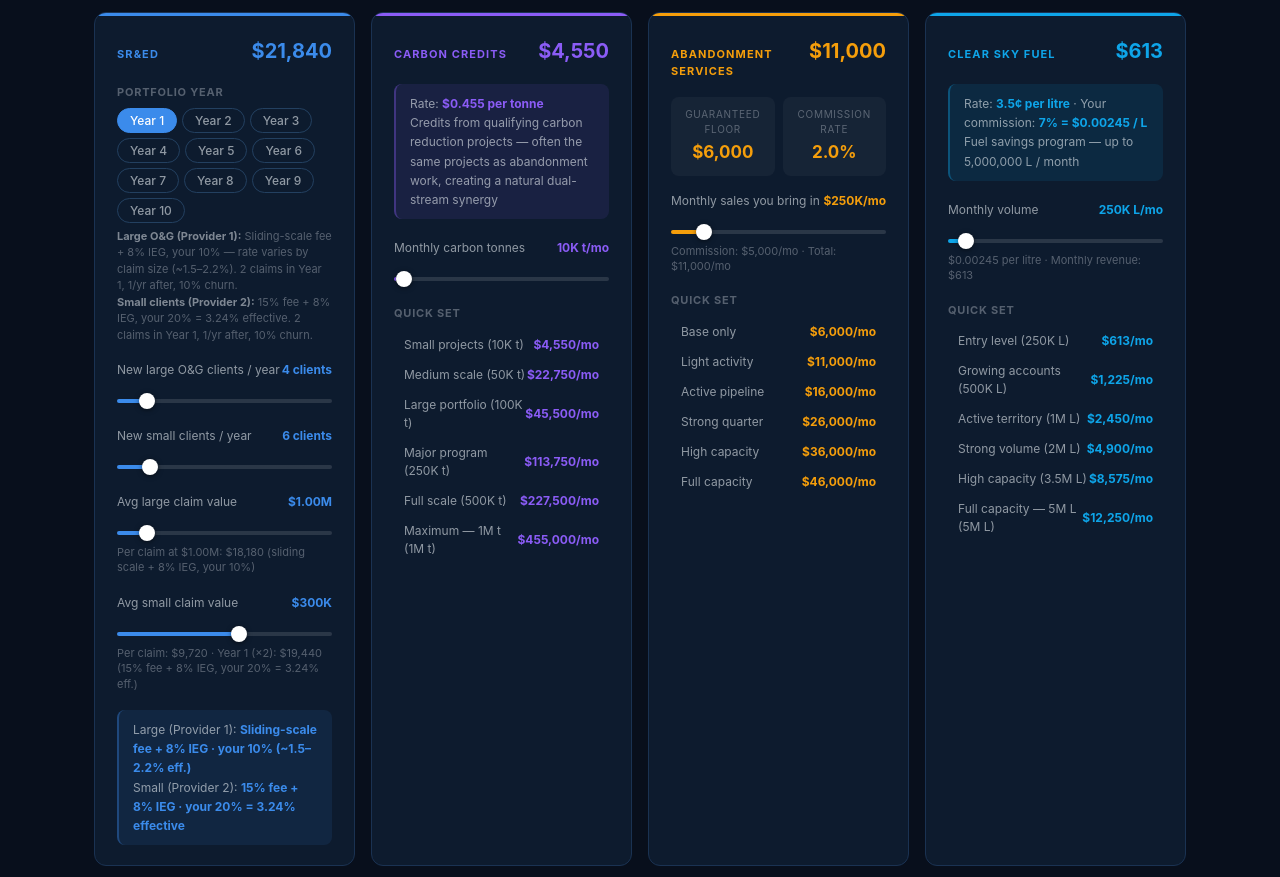
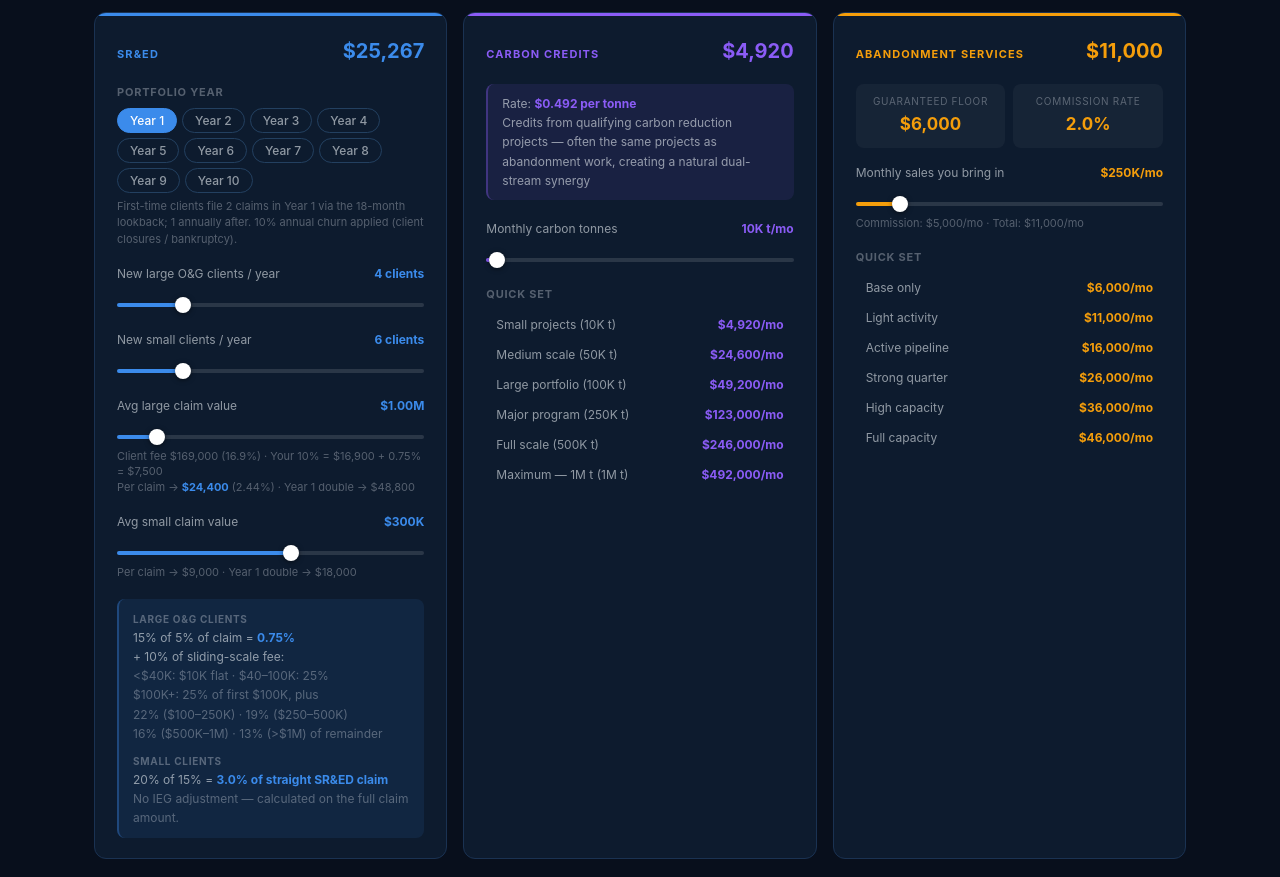
Before and after one commit to ChrisIHS/revenue-modeler, a plain HTML site: page index.html in a window 1280 px wide. Shown: the part 345-1222 px from the top of the page. Drawn offline with nearby package versions, Linux system fonts and the light colour scheme.

Commit message:
Update Revenue Modeler: large O&G sliding-scale fee, straight SR&ED amount (no IEG)
Co-Authored-By: Claude Sonnet 5.5 <noreply@anthropic.com>

```diff
--- a/index.html
+++ b/index.html
@@ -22,9 +22,6 @@
   --amber:    #F59E0B;
   --amb-dk:   #B45309;
   --amb-dim:  rgba(245,158,11,.1);
-  --sky:      #0EA5E9;
-  --sky-dk:   #0369A1;
-  --sky-dim:  rgba(14,165,233,.1);
   --green:    #22C55E;
   --gold:     #C9A84C;
   --danger:   #EF4444;
@@ -62,9 +59,9 @@ body{font-family:-apple-system,BlinkMacSystemFont,'Segoe UI',system-ui,sans-seri
 .stream-mini-val{font-size:15px;font-weight:700}
 
 /* ── cards grid ── */
-.cards-grid{display:grid;grid-template-columns:repeat(2,1fr);gap:16px;margin-bottom:18px}
-@media(max-width:600px){.cards-grid{grid-template-columns:1fr}}
-@media(min-width:1000px){.cards-grid{grid-template-columns:repeat(4,1fr)}}
+.cards-grid{display:grid;grid-template-columns:repeat(3,1fr);gap:16px;margin-bottom:18px}
+@media(max-width:860px){.cards-grid{grid-template-columns:1fr}}
+@media(min-width:560px) and (max-width:860px){.cards-grid{grid-template-columns:repeat(2,1fr)}}
 
 .stream-card{background:var(--card);border:1px solid var(--border);border-radius:var(--r);overflow:hidden}
 .card-bar{height:3px}
@@ -132,7 +129,6 @@ input[type=range]::-moz-range-track{height:4px;border-radius:2px}
       <span class="badge"><span class="badge-dot" style="background:#3B8BEB"></span>SR&amp;ED</span>
       <span class="badge"><span class="badge-dot" style="background:#8B5CF6"></span>Carbon Credits</span>
       <span class="badge"><span class="badge-dot" style="background:#F59E0B"></span>Abandonment Services</span>
-      <span class="badge"><span class="badge-dot" style="background:#0EA5E9"></span>Clear Sky Fuel</span>
     </div>
   </div>
   <div class="hdr-annual">
@@ -151,7 +147,7 @@ input[type=range]::-moz-range-track{height:4px;border-radius:2px}
   <div class="prog-wrap">
     <div class="prog-row"><span>Toward $30,000 / month</span><span id="pct-d">—</span></div>
     <div class="prog-track"><div id="pbar" class="prog-fill" style="width:0%;background:var(--blue)"></div></div>
-    <div class="stream-row" style="grid-template-columns:repeat(4,1fr)">
+    <div class="stream-row">
       <div>
         <p class="stream-mini-lbl">SR&amp;ED</p>
         <p id="sred-m" class="stream-mini-val" style="color:var(--blue)">—</p>
@@ -163,10 +159,6 @@ input[type=range]::-moz-range-track{height:4px;border-radius:2px}
       <div>
         <p class="stream-mini-lbl">Abandonment</p>
         <p id="abn-m" class="stream-mini-val" style="color:var(--amber)">—</p>
-      </div>
-      <div>
-        <p class="stream-mini-lbl">Clear Sky</p>
-        <p id="sky-m" class="stream-mini-val" style="color:var(--sky)">—</p>
       </div>
     </div>
   </div>
@@ -186,16 +178,16 @@ input[type=range]::-moz-range-track{height:4px;border-radius:2px}
 
       <p style="font-size:11px;font-weight:700;text-transform:uppercase;letter-spacing:.07em;color:var(--t3);margin-bottom:7px">Portfolio year</p>
       <div class="year-pills" id="ypills"></div>
-      <p style="font-size:11px;color:var(--t3);line-height:1.5;margin:5px 0 18px"><strong style="color:rgba(240,244,248,.5)">Large O&amp;G (Provider 1):</strong> Sliding-scale fee + 8% IEG, your 10% — rate varies by claim size (~1.5–2.2%). 2 claims in Year 1, 1/yr after, 10% churn.<br><strong style="color:rgba(240,244,248,.5)">Small clients (Provider 2):</strong> 15% fee + 8% IEG, your 20% = 3.24% effective. 2 claims in Year 1, 1/yr after, 10% churn.</p>
+      <p style="font-size:11px;color:var(--t3);line-height:1.5;margin:5px 0 18px">First-time clients file 2 claims in Year 1 via the 18-month lookback; 1 annually after. 10% annual churn applied (client closures / bankruptcy).</p>
 
       <div class="srow">
         <div class="slbl"><span class="slbl-txt">New large O&amp;G clients / year</span><span id="nlarge-v" class="slbl-val" style="color:var(--blue)">4</span></div>
-        <input type="range" min="0" max="36" step="1" value="4" id="nlarge" data-color="#3B8BEB">
+        <input type="range" min="0" max="20" step="1" value="4" id="nlarge" data-color="#3B8BEB">
       </div>
 
       <div class="srow">
         <div class="slbl"><span class="slbl-txt">New small clients / year</span><span id="nsmall-v" class="slbl-val" style="color:var(--blue)">6</span></div>
-        <input type="range" min="0" max="48" step="1" value="6" id="nsmall" data-color="#3B8BEB">
+        <input type="range" min="0" max="30" step="1" value="6" id="nsmall" data-color="#3B8BEB">
       </div>
 
       <div class="srow">
@@ -211,8 +203,17 @@ input[type=range]::-moz-range-track{height:4px;border-radius:2px}
       </div>
 
       <div class="ibox" style="background:var(--blue-dim);border-color:rgba(59,139,235,.35)">
-        Large (Provider 1): <strong style="color:var(--blue)">Sliding-scale fee + 8% IEG · your 10% (~1.5–2.2% eff.)</strong><br>
-        Small (Provider 2): <strong style="color:var(--blue)">15% fee + 8% IEG · your 20% = 3.24% effective</strong>
+        <span style="color:var(--t3);text-transform:uppercase;letter-spacing:.07em;font-size:10px;font-weight:700">Large O&amp;G clients</span><br>
+        15% of 5% of claim = <strong style="color:var(--blue)">0.75%</strong><br>
+        + 10% of sliding-scale fee:<br>
+        <span style="color:var(--t3)">&lt;$40K: $10K flat · $40–100K: 25%<br>
+        $100K+: 25% of first $100K, plus<br>
+        22% ($100–250K) · 19% ($250–500K)<br>
+        16% ($500K–1M) · 13% (&gt;$1M) of remainder</span>
+        <div style="height:8px"></div>
+        <span style="color:var(--t3);text-transform:uppercase;letter-spacing:.07em;font-size:10px;font-weight:700">Small clients</span><br>
+        20% of 15% = <strong style="color:var(--blue)">3.0% of straight SR&amp;ED claim</strong><br>
+        <span style="color:var(--t3)">No IEG adjustment — calculated on the full claim amount.</span>
       </div>
     </div>
   </div>
@@ -227,7 +228,7 @@ input[type=range]::-moz-range-track{height:4px;border-radius:2px}
       </div>
 
       <div class="ibox" style="background:var(--pur-dim);border-color:rgba(139,92,246,.35);margin-bottom:20px">
-        Rate: <strong style="color:var(--purple)">$0.455 per tonne</strong><br>
+        Rate: <strong style="color:var(--purple)">$0.492 per tonne</strong><br>
         Credits from qualifying carbon reduction projects — often the same projects as abandonment work, creating a natural dual-stream synergy
       </div>
 
@@ -272,88 +273,62 @@ input[type=range]::-moz-range-track{height:4px;border-radius:2px}
     </div>
   </div>
 
-  <!-- Clear Sky Fuel -->
-  <div class="stream-card">
-    <div class="card-bar" style="background:var(--sky)"></div>
-    <div class="card-body">
-      <div class="card-hdr">
-        <span class="card-name" style="color:var(--sky)">Clear Sky Fuel</span>
-        <span id="sky-t" class="card-tot" style="color:var(--sky)">—</span>
-      </div>
-
-      <div class="ibox" style="background:var(--sky-dim);border-color:rgba(14,165,233,.35);margin-bottom:20px">
-        Rate: <strong style="color:var(--sky)">3.5¢ per litre</strong>&nbsp;·&nbsp;Your commission: <strong style="color:var(--sky)">7% = $0.00245 / L</strong><br>
-        Fuel savings program — up to 5,000,000 L / month
-      </div>
-
-      <div class="srow">
-        <div class="slbl"><span class="slbl-txt">Monthly volume</span><span id="ltr-v" class="slbl-val" style="color:var(--sky)">250K L</span></div>
-        <input type="range" min="0" max="5000000" step="50000" value="250000" id="ltrs" data-color="#0EA5E9">
-        <p id="ltr-note" class="snote"></p>
-      </div>
-
-      <p class="preset-ttl" style="margin-top:4px">Quick set</p>
-      <div id="sky-presets"></div>
-    </div>
-  </div>
-
 </div>
 
 <!-- ── 5-YEAR CHART ────────────────────────────────────────── -->
 <div class="chart-card">
   <p class="chart-ttl">10-year monthly revenue projection</p>
-  <p class="chart-sub">Both tiers: 2 claims in Year 1, 1/yr after, 10% churn. Large (Provider 1): sliding-scale fee + 8% IEG, your 10%. Small (Provider 2): 15% fee + 8% IEG, your 20%.</p>
+  <p class="chart-sub">SR&amp;ED compounds as your client portfolio grows — 10% annual churn applied. Carbon and abandonment reflect current slider values.</p>
   <div class="legend">
     <span class="leg-item"><span class="leg-dot" style="background:#3B8BEB"></span>SR&amp;ED</span>
     <span class="leg-item"><span class="leg-dot" style="background:#8B5CF6"></span>Carbon credits</span>
     <span class="leg-item"><span class="leg-dot" style="background:#F59E0B"></span>Abandonment</span>
-    <span class="leg-item"><span class="leg-dot" style="background:#0EA5E9"></span>Clear Sky</span>
     <span class="leg-item">
       <svg width="20" height="12" style="flex-shrink:0" aria-hidden="true"><line x1="0" y1="6" x2="20" y2="6" stroke="#22C55E" stroke-width="2" stroke-dasharray="4,3"/></svg>
       $30K target
     </span>
   </div>
   <div style="position:relative;width:100%;height:320px">
-    <canvas id="projChart" role="img" aria-label="Stacked bar chart showing 10-year monthly revenue projection across SR&ED, carbon credits, abandonment, and Clear Sky streams with a $30K target reference line">Monthly revenue projection for years 1 through 10.</canvas>
+    <canvas id="projChart" role="img" aria-label="Stacked bar chart showing 5-year monthly revenue projection across SR&ED, carbon credits, and abandonment streams with a $30K target reference line">Monthly revenue projection for years 1 through 5.</canvas>
   </div>
 </div>
 
 <!-- ── FOOTER ─────────────────────────────────────────────── -->
 <footer class="footer">
-  <p>Impact Hydrogen Solutions &nbsp;·&nbsp; SR&amp;ED · Abandonment Services · Carbon Credits · Clear Sky Fuel</p>
-  <p>SR&amp;ED: both tiers file 2 claims in Year 1 (18-month lookback), 1/yr after, 10% annual churn. Large clients (Provider 1): sliding-scale fee structure ($25K base + band rate on amount over $100K) plus 8% IEG at same rate, Chris earns 10% of total fee. Small clients (Provider 2): 15% fee on refund + 8% IEG, Chris earns 20% of fee (3.24% effective). IEG held at 8% — intentionally conservative.</p>
-  <p>Carbon credits: $0.455/tonne (up to 1M t/mo). &nbsp;Abandonment: $6,000 base + 2% of monthly sales (up to $2M/mo). &nbsp;Clear Sky: 7% of 3.5¢/L = $0.00245/L (up to 5M L/mo). &nbsp;10-year projection.</p>
+  <p>Impact Hydrogen Solutions &nbsp;·&nbsp; SR&amp;ED · Abandonment Services · Carbon Credits</p>
+  <p>SR&amp;ED (calculated on the straight claim amount, no IEG): large clients earn 15% of 5% of the claim (0.75%) plus 10% of the sliding-scale fee (25% of the first $100K of the refund, plus 22% / 19% / 16% / 13% of the remainder by tier; $10,000 flat under $40K); small clients earn 20% of 15% (3.0% effective rate). First-time filers submit two years of claims in Year 1 via the 18-month lookback. 10% annual client churn applied from Year 2 onward.</p>
+  <p>Carbon credits: $0.492 per tonne (up to 1,000,000 t/mo). &nbsp;Abandonment: $6,000 base retainer + 2% of monthly sales (up to $2,000,000/mo). &nbsp;10-year projection.</p>
 </footer>
 
 </div>
 
 <script src="https://cdnjs.cloudflare.com/ajax/libs/Chart.js/4.4.1/chart.umd.js"></script>
 <script>
-const IEG_RATE = 0.08;  // Alberta IEG at 8% — conservative, intentionally underestimates
-
-// Provider 1 (large O&G, >$500K): Sliding-scale fee + IEG fee, Chris earns 10%
-// Band rate is applied to (refund − $100K) above a $25K base, and also to IEG amount
-function largePerClaim(r) {
-  const ieg = r * IEG_RATE;
-  let fee, rate;
-  if      (r < 40000)    { fee = 10000;                      rate = 0.25; }
-  else if (r <= 100000)  { rate = 0.25; fee = rate * r;                   }
-  else if (r <= 250000)  { rate = 0.22; fee = 25000 + rate * (r-100000); }
-  else if (r <= 500000)  { rate = 0.19; fee = 25000 + rate * (r-100000); }
-  else if (r <= 1000000) { rate = 0.16; fee = 25000 + rate * (r-100000); }
-  else                   { rate = 0.13; fee = 25000 + rate * (r-100000); }
-  return (fee + ieg * rate) * 0.10;  // Chris: 10% of (refund fee + IEG fee)
+// Large O&G: my take = 15% of 5% of the claim (0.75%) + 10% of the client sliding-scale fee.
+// Sliding scale (applied to the refund amount / claim value):
+//   < $40K          -> flat $10,000
+//   $40K - $100K    -> 25% of refund
+//   $100K - $250K   -> 25% of first $100K + 22% of remainder
+//   $250K - $500K   -> 25% of first $100K + 19% of remainder
+//   $500K - $1M     -> 25% of first $100K + 16% of remainder
+//   > $1M           -> 25% of first $100K + 13% of remainder
+const LARGE_BASE_RATE = 0.15 * 0.05;
+const LARGE_SLIDE_SHARE = 0.10;
+function slidingFee(r){
+  if(r < 40000)    return 10000;
+  if(r <= 100000)  return r * 0.25;
+  const rest = r - 100000;
+  const rate = r < 250000 ? 0.22 : r < 500000 ? 0.19 : r <= 1000000 ? 0.16 : 0.13;
+  return 25000 + rest * rate;
 }
-
-// Provider 2 (small, <$500K): 15% fee on (refund + 8% IEG), Chris earns 20% = 3.24% effective
-function smallPerClaim(r) {
-  return r * 0.15 * (1 + IEG_RATE) * 0.20;
+function largeCommission(claim){
+  return claim * LARGE_BASE_RATE + slidingFee(claim) * LARGE_SLIDE_SHARE;
 }
-const CARBON_RT   = 0.455;
-const BASE_ABN    = 6000;
-const COMM_ABN    = 0.02;
-const CLEAR_SKY_RT = 0.035 * 0.07;  // 3.5¢/L × 7% = $0.00245/L
-const TARGET      = 30000;
+const SMALL_RATE = 0.15  * 0.20;
+const CARBON_RT  = 0.492;
+const BASE_ABN   = 6000;
+const COMM_ABN   = 0.02;
+const TARGET     = 30000;
 
 let selYear = 1;
 let chart;
@@ -373,10 +348,6 @@ function fmtT(n){
   if(n >= 1000000) return (n/1000000).toFixed(2).replace(/\.?0+$/,'') + 'M t';
   return n >= 1000 ? (n/1000).toFixed(0) + 'K t' : n + ' t';
 }
-function fmtL(n){
-  if(n >= 1000000) return (n/1000000).toFixed(1).replace(/\.0$/,'') + 'M L';
-  return n >= 1000 ? (n/1000).toFixed(0) + 'K L' : n + ' L';
-}
 
 function fillSlider(s){
   const color = s.dataset.color || '#fff';
@@ -384,15 +355,13 @@ function fillSlider(s){
   s.style.background = `linear-gradient(to right,${color} ${pct}%,rgba(255,255,255,.12) ${pct}%)`;
 }
 
-// SR&ED — both tiers: 2 claims in Year 1, 1/yr after, 10% annual churn.
-// Large O&G: Provider 1 sliding-scale fee + 8% IEG, Chris 10% of fee.
-// Small:     Provider 2 — 15% fee + 8% IEG, Chris 20% of fee = 3.24% effective.
-// churnSum = Σ(k=1..yr-1) 0.9^k = 9 × (1 − 0.9^(yr−1))
+// SR&ED with 10% annual churn.
+// New cohort files 2 claims in Year 1, then 1/yr on survivors.
+// Cohort added in Yr k contributes 0.9^(y-k) × 1 claim in year y (for y>k) and 2 claims when y=k.
+// Annual multiplier = 2 + Σ(k=1..y-1) 0.9^k = 2 + 9×(1 - 0.9^(y-1))
 function calcSRED(nl, ns, al, as_, yr){
-  const churnSum = 9 * (1 - Math.pow(0.9, yr - 1));
-  const large    = nl * largePerClaim(al) * (2 + churnSum);
-  const small    = ns * smallPerClaim(as_) * (2 + churnSum);
-  return (large + small) / 12;
+  const multiplier = 2 + 9 * (1 - Math.pow(0.9, yr - 1));
+  return ((nl * multiplier * largeCommission(al)) + (ns * multiplier * as_ * SMALL_RATE)) / 12;
 }
 
 function update(){
@@ -402,27 +371,23 @@ function update(){
   const as_ = +el('avgs').value;
   const tn  = +el('tons').value;
   const sl  = +el('sales').value;
-  const lt  = +el('ltrs').value;
 
-  ['nlarge','nsmall','avgl','avgs','tons','sales','ltrs'].forEach(id => fillSlider(el(id)));
+  ['nlarge','nsmall','avgl','avgs','tons','sales'].forEach(id => fillSlider(el(id)));
 
   const sred   = calcSRED(nl, ns, al, as_, selYear);
   const carbon = tn * CARBON_RT;
   const abn    = BASE_ABN + sl * COMM_ABN;
-  const sky    = lt * CLEAR_SKY_RT;
-  const total  = sred + carbon + abn + sky;
+  const total  = sred + carbon + abn;
 
   el('nlarge-v').textContent = nl + ' clients';
   el('nsmall-v').textContent = ns + ' clients';
   el('avgl-v').textContent   = fmtShort(al);
   el('avgs-v').textContent   = fmtShort(as_);
-  el('avgl-note').textContent = 'Per claim at ' + fmtShort(al) + ': ' + fmtFull(largePerClaim(al)) + ' (sliding scale + 8% IEG, your 10%)';
-  el('avgs-note').textContent = 'Per claim: ' + fmtFull(smallPerClaim(as_)) + '  ·  Year 1 (×2): ' + fmtFull(smallPerClaim(as_) * 2) + '  (15% fee + 8% IEG, your 20% = 3.24% eff.)';
+  el('avgl-note').innerHTML = 'Client fee ' + fmtFull(slidingFee(al)) + ' (' + (slidingFee(al)/al*100).toFixed(1) + '%)  ·  Your 10% = ' + fmtFull(slidingFee(al)*LARGE_SLIDE_SHARE) + ' + 0.75% = ' + fmtFull(al*LARGE_BASE_RATE) + '<br>Per claim → <strong style="color:var(--blue)">' + fmtFull(largeCommission(al)) + '</strong> (' + (largeCommission(al)/al*100).toFixed(2) + '%)  ·  Year 1 double → ' + fmtFull(largeCommission(al)*2);
+  el('avgs-note').textContent = 'Per claim → ' + fmtFull(as_ * SMALL_RATE) + '   ·   Year 1 double → ' + fmtFull(as_ * SMALL_RATE * 2);
   el('ton-v').textContent    = fmtT(tn) + '/mo';
   el('sale-v').textContent   = sl === 0 ? 'None' : fmtShort(sl) + '/mo';
   el('sale-note').textContent = 'Commission: ' + fmtFull(sl * COMM_ABN) + '/mo   ·   Total: ' + fmtFull(abn) + '/mo';
-  el('ltr-v').textContent    = fmtL(lt) + '/mo';
-  el('ltr-note').textContent = '$0.00245 per litre   ·   Monthly revenue: ' + fmtFull(sky);
 
   el('sred-t').textContent   = fmtFull(sred);
   el('sred-m').textContent   = fmtFull(sred);
@@ -430,8 +395,6 @@ function update(){
   el('carbon-m').textContent = fmtFull(carbon);
   el('abn-t').textContent    = fmtFull(abn);
   el('abn-m').textContent    = fmtFull(abn);
-  el('sky-t').textContent    = fmtFull(sky);
-  el('sky-m').textContent    = fmtFull(sky);
   el('ann-d').textContent    = fmtFull(total * 12);
   el('total-d').textContent  = fmtFull(total);
 
@@ -456,17 +419,15 @@ function update(){
   el('status-msg').textContent = msg;
   el('status-msg').style.color = mc;
 
-  updateChart(nl, ns, al, as_, tn, sl, lt);
+  updateChart(nl, ns, al, as_, tn, sl);
 }
 
-function updateChart(nl, ns, al, as_, tn, sl, lt){
+function updateChart(nl, ns, al, as_, tn, sl){
   const carbonMo = Math.round(tn * CARBON_RT);
   const abnMo    = Math.round(BASE_ABN + sl * COMM_ABN);
-  const skyMo    = Math.round(lt * CLEAR_SKY_RT);
   chart.data.datasets[0].data = [1,2,3,4,5,6,7,8,9,10].map(y => Math.round(calcSRED(nl, ns, al, as_, y)));
   chart.data.datasets[1].data = [1,2,3,4,5,6,7,8,9,10].map(() => carbonMo);
   chart.data.datasets[2].data = [1,2,3,4,5,6,7,8,9,10].map(() => abnMo);
-  chart.data.datasets[3].data = [1,2,3,4,5,6,7,8,9,10].map(() => skyMo);
   chart.update('none');
 }
 
@@ -518,24 +479,8 @@ for(let y = 1; y <= 10; y++){
   el('sale-presets').appendChild(d);
 });
 
-/* ── Clear Sky presets ── */
-[
-  {l:250000,  lab:'Entry level'},
-  {l:500000,  lab:'Growing accounts'},
-  {l:1000000, lab:'Active territory'},
-  {l:2000000, lab:'Strong volume'},
-  {l:3500000, lab:'High capacity'},
-  {l:5000000, lab:'Full capacity — 5M L'}
-].forEach(({l, lab}) => {
-  const d = document.createElement('div');
-  d.className = 'preset-row';
-  d.innerHTML = `<span class="preset-lbl">${lab} (${fmtL(l)})</span><span class="preset-val" style="color:var(--sky)">${fmtFull(l * CLEAR_SKY_RT)}/mo</span>`;
-  d.onclick = () => { el('ltrs').value = l; update(); };
-  el('sky-presets').appendChild(d);
-});
-
 /* ── Bind sliders ── */
-['nlarge','nsmall','avgl','avgs','tons','sales','ltrs'].forEach(id => {
+['nlarge','nsmall','avgl','avgs','tons','sales'].forEach(id => {
   el(id).addEventListener('input', update);
 });
 
@@ -549,7 +494,6 @@ chart = new Chart(ctx, {
       { label:'SR&ED',          data:[0,0,0,0,0,0,0,0,0,0], backgroundColor:'#3B8BEB', stack:'s' },
       { label:'Carbon credits', data:[0,0,0,0,0,0,0,0,0,0], backgroundColor:'#8B5CF6', stack:'s' },
       { label:'Abandonment',    data:[0,0,0,0,0,0,0,0,0,0], backgroundColor:'#F59E0B', stack:'s' },
-      { label:'Clear Sky',      data:[0,0,0,0,0,0,0,0,0,0], backgroundColor:'#0EA5E9', stack:'s' },
       { type:'line', label:'$30K target',
         data:[TARGET,TARGET,TARGET,TARGET,TARGET,TARGET,TARGET,TARGET,TARGET,TARGET],
         borderColor:'#22C55E', borderDash:[5,4], borderWidth:2,
@@ -571,7 +515,7 @@ chart = new Chart(ctx, {
         callbacks:{
           label: c => '  ' + c.dataset.label + ':  ' + fmtFull(c.raw),
           footer: items => {
-            const t = items.filter(i => i.datasetIndex < 4).reduce((a,i) => a + i.raw, 0);
+            const t = items.filter(i => i.datasetIndex < 3).reduce((a,i) => a + i.raw, 0);
             return 'Total: ' + fmtFull(t) + ' / month';
           }
         }
```
